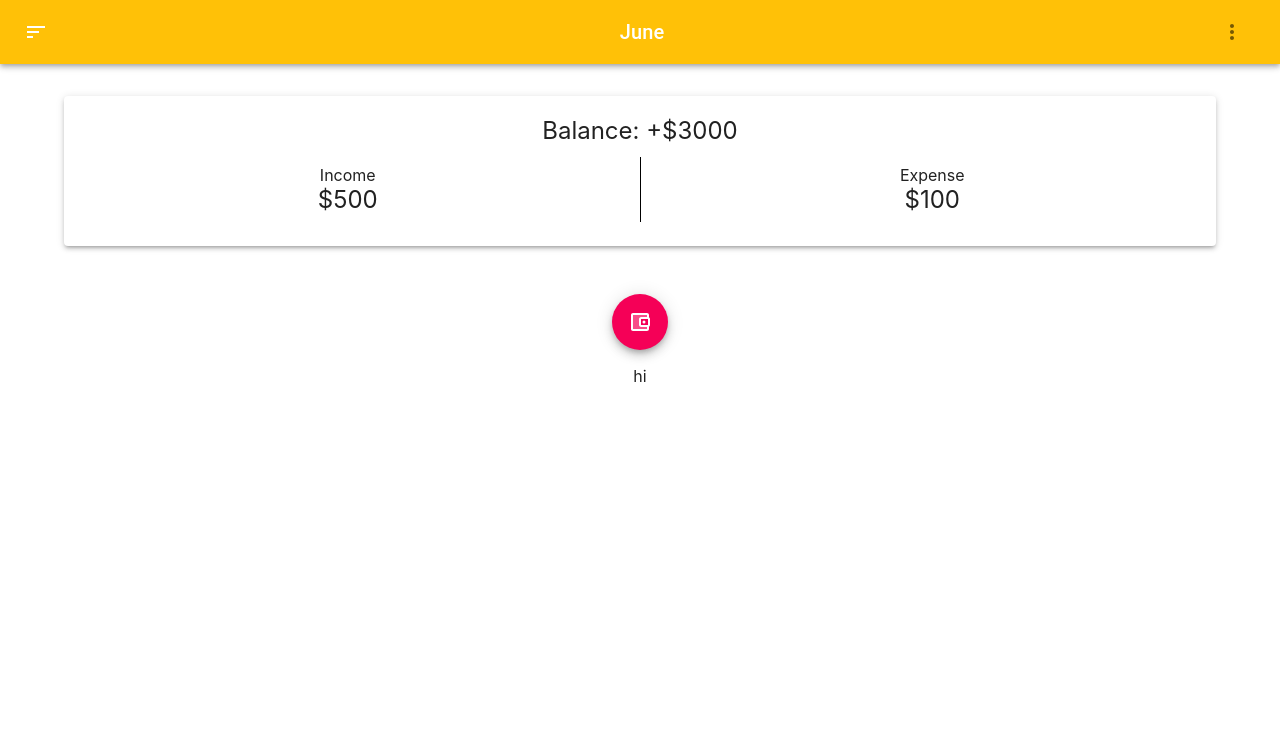
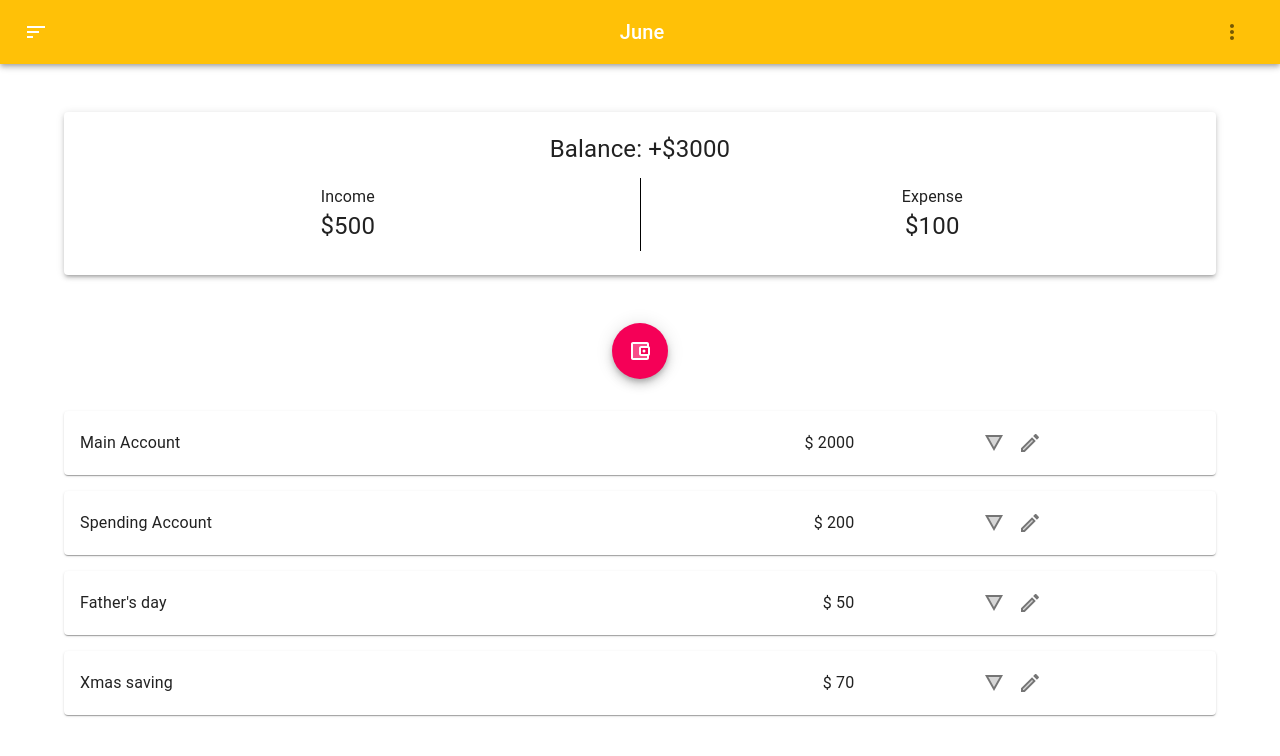
Before and after one commit to IkTom22/react-money-app, a React (Create React App) app: page / in a window 1280 px wide. Shown: the top 756 px of the page. Built offline with nearby package versions, Linux system fonts and the light colour scheme.

Commit message:
account list and edit icon detail icon added

```diff
--- /dev/null
+++ b/src/Account.js
@@ -0,0 +1,62 @@
+import React, {useContext, memo} from 'react';
+import {DispatchContext, AccountsContext} from './contexts/accounts.context';
+import { makeStyles } from '@material-ui/core/styles';
+import ListItem from '@material-ui/core/ListItem';
+import ListItemSecondaryAction from '@material-ui/core/ListItemSecondaryAction';
+import ListItemText from '@material-ui/core/ListItemText';
+import IconButton from '@material-ui/core/IconButton';
+import DetailsTwoToneIcon from '@material-ui/icons/DetailsTwoTone';
+import EditTwoToneIcon from "@material-ui/icons/EditTwoTone";
+import { Grid } from '@material-ui/core';
+
+const useStyles = makeStyles((theme) => ({
+    root: {
+      width: '100%',
+      maxWidth: 360,
+      backgroundColor: theme.palette.background.paper,
+    },
+  }));
+ function CheckboxListSecondary() {
+    const classes = useStyles();
+    const [checked, setChecked] = React.useState([1]);
+
+    const handleToggle = (value) => () => {
+      const currentIndex = checked.indexOf(value);
+      const newChecked = [...checked];
+
+      if (currentIndex === -1) {
+        newChecked.push(value);
+      } else {
+        newChecked.splice(currentIndex, 1);
+      }
+
+      setChecked(newChecked);
+    };
+  }
+function Account({id, name, amount }) {
+    const dispatch = useContext(DispatchContext);
+
+    return (
+
+        <Grid container alignItems="center">
+          <ListItem key={id} button style={{width: "70%"}}>
+            <ListItemText id={id} primary={name} style={{width: "50%"}}/>
+            <ListItemText id={id} edge="end" style={{width: "30%", textAlign: "right"}}> $ {amount}</ListItemText>
+          </ListItem>
+
+            <ListItemSecondaryAction style={{width:"20%", display: "flex"}}>
+              <IconButton aria-label='Details' style={{paddingRight: 0}}>
+                <DetailsTwoToneIcon />
+              </IconButton>
+              <IconButton aria-label='Edit' >
+                <EditTwoToneIcon />
+              </IconButton>
+            </ListItemSecondaryAction>
+
+        </Grid>
+
+
+    )
+}
+
+export default Account;
--- a/src/AccountList.js
+++ b/src/AccountList.js
@@ -1,9 +1,29 @@
-import React from 'react';
+import React, {useContext} from 'react';
+import Paper from '@material-ui/core/Paper';
+import List from '@material-ui/core/List';
+import Account from './Account';
+import {AccountsContext} from './contexts/accounts.context';
+import Grid from '@material-ui/core/Grid'
 
 function AccountList(){
-    return (
+    const accounts = useContext(AccountsContext);
+    console.log(accounts);
+    if(accounts.length)
+        return (
+            <Grid container justify='center' alignItems='center'>
+                {accounts.map((account, i) => (
+                    <React.Fragment key={i}>
+                        <Paper style={{width:"90%" ,marginTop: "1rem"}}>
+                        <List>
+                        <Account {...account} key={account.id}/>
+                        </List>
 
-        <div>hi</div>
-    )
+                        </Paper>
+                    </React.Fragment>
+                ))}
+            </Grid>
+
+        );
+        return null
 }
 export default AccountList;
--- a/src/AddAccount.js
+++ b/src/AddAccount.js
@@ -1,13 +1,15 @@
-import React from 'react';
+import React, {useContext} from 'react';
 import Fab from '@material-ui/core/Fab';
-import Paper from '@material-ui/core/Paper'
+import {DispatchContext} from './contexts/accounts.context';
+import Paper from '@material-ui/core/Paper';
+
 
 import AccountBalanceWalletTwoToneIcon from '@material-ui/icons/AccountBalanceWalletTwoTone';
 // import styles from './styles/AddAccountStyles';
 // import withStyles from '@material-ui/core/withStyles';
 
 function AddAccount(){
-
+    const accounts = useContext(DispatchContext)
     return (
 
             <Fab aria-label="add an wallet" color="secondary" style={{marginTop: "2rem"}}>
--- a/src/Balance.js
+++ b/src/Balance.js
@@ -12,12 +12,12 @@ function Balance(props){
         <Paper elevation={3} className={classes.root} style={{ marginTop: "2rem", width: "90%"}}>
             <h2 className={classes.title}>Balance: +$3000</h2>
             <Grid container spacing={2} wrap='nowrap'>
-                <Grid item xs={6} justify='center' className={classes.details}>
+                <Grid item xs={6} className={classes.details}>
                     <div className={classes.subTitle}>Income</div>
                     <div className={classes.title}>$500</div>
                 </Grid>
                 <Divider orientation="vertical" flexItem style={{backgroundColor: "rgba(0,0,0,1)"}}/>
-                <Grid item xs={6} justify='center' className={classes.details}>
+                <Grid item xs={6}  className={classes.details}>
                     <div className={classes.subTitle}>Expense</div>
                     <div className={classes.title}>$100</div>
                 </Grid>
--- a/src/BudgetApp.js
+++ b/src/BudgetApp.js
@@ -5,13 +5,16 @@ import MenuBar from './MenuBar';
 import Balance from './Balance';
 import AddAccount from './AddAccount';
 import AccountList from './AccountList';
+import {AccountsProvider} from './contexts/accounts.context';
 import {makeStyles} from "@material-ui/core/styles";
+import CssBaseline from '@material-ui/core/CssBaseline';
 // import useStyles from './styles/BudgetAppStyles';
 
 //style={{marginBottom: "2rem", marginTop: "2rem"}}
 const useStyles= makeStyles((theme) => ({
   root: {
-    height: "100vh"
+    height: "100vh",
+
   },
   grid: {
     gap: theme.spacing(2)
@@ -21,14 +24,22 @@ function BugdetApp (props){
    const classes = useStyles();
 
     return (
+        <React.Fragment>
+          <CssBaseline />
+
           <Paper className={classes.root} elevation={0}>
+          <Grid container justify='center' direction='column' alignItems='center' className={classes.grid} maxwidth="m">
             <MenuBar />
-          <Grid container justify='center' direction='column' alignItems='center' className={classes.grid}>
+
+              <AccountsProvider>
                 <Balance />
                 <AddAccount />
                 <AccountList />
+              </AccountsProvider>
+
             </Grid>
           </Paper>
+      </React.Fragment>
     )
 }
 
--- a/src/contexts/accounts.context.js
+++ b/src/contexts/accounts.context.js
@@ -1,10 +1,11 @@
 import React, {createContext} from 'react';
+import accountReducer from '../reducer/accounts.reducer';
 import useLocalStorageReducer from '../hooks/useLocalStorageReducer'
 const defaultAccounts = [
-    {id: 1, name: "Main Account"},
-    {id: 2, name: "Spending Account"},
-    {id: 3, name: "Father's day"},
-    {id: 4, name: "Xmas saving"}
+    {id: 1, name: "Main Account", amount: 2000},
+    {id: 2, name: "Spending Account", amount: 200},
+    {id: 3, name: "Father's day", amount: 50},
+    {id: 4, name: "Xmas saving", amount: 70}
 
 ]
 
--- a/src/hooks/useLocalStorageReducer.js
+++ b/src/hooks/useLocalStorageReducer.js
@@ -19,4 +19,4 @@ function useLocalStorageReducer(key, defaultVal, reducer) {
 
     return [state, dispatch];
 }
-export { useLocalStorageReducer };
+export default  useLocalStorageReducer ;
--- a/src/hooks/reducer/accounts.reducer.js
+++ b/src/reducer/accounts.reducer.js
@@ -1,9 +1,9 @@
-import uuid from 'uuid/v4';
+import { v4 as uuidv4 } from 'uuid';;
 
-const reducer = (state, action){
+const accountReducer = (state, action)=>{
     switch(action.type){
         case "ADD":
-            return [...state, {id:uuid(), name: action.name, amount: action.amount}];
+            return [...state, {id:uuidv4(), name: action.name, amount: action.amount}];
         case "REMOVE":
             return state.filter(account => account.id !==action.id);
         case "EDIT":
@@ -13,4 +13,4 @@ const reducer = (state, action){
             return state
     }
 }
-export default reducer;
+export default accountReducer;
```
Lines whose indentation alone changed are shown as unchanged.
